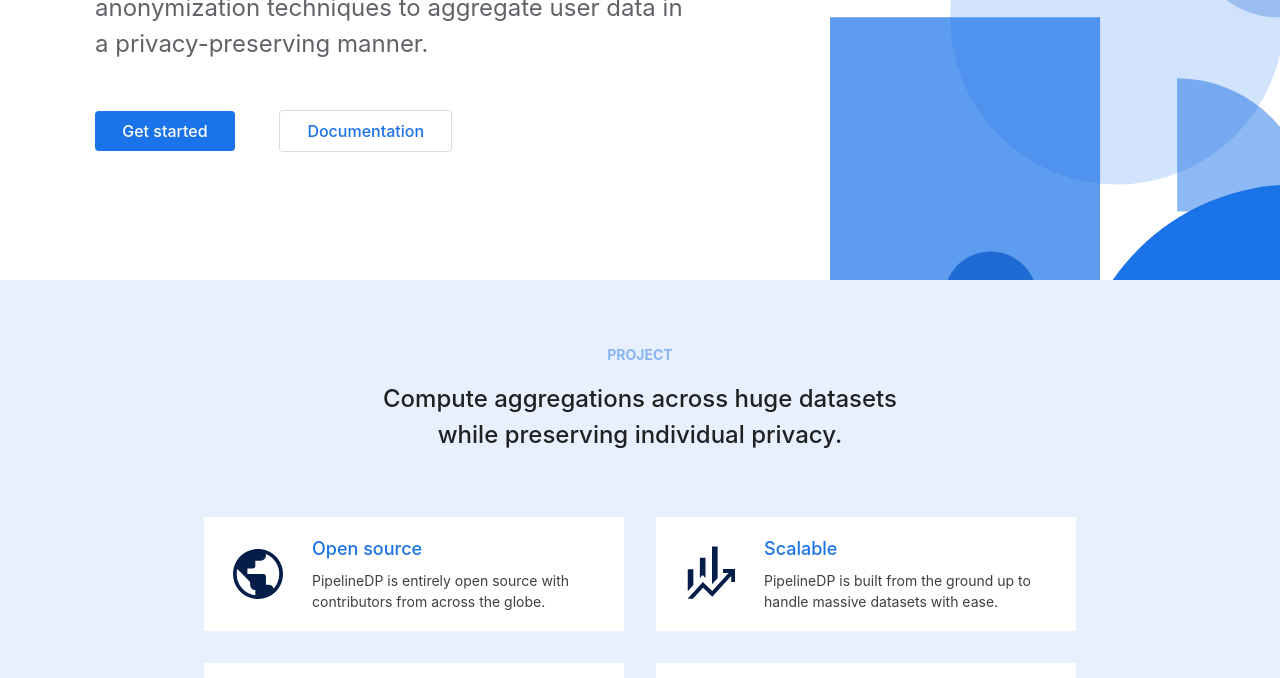
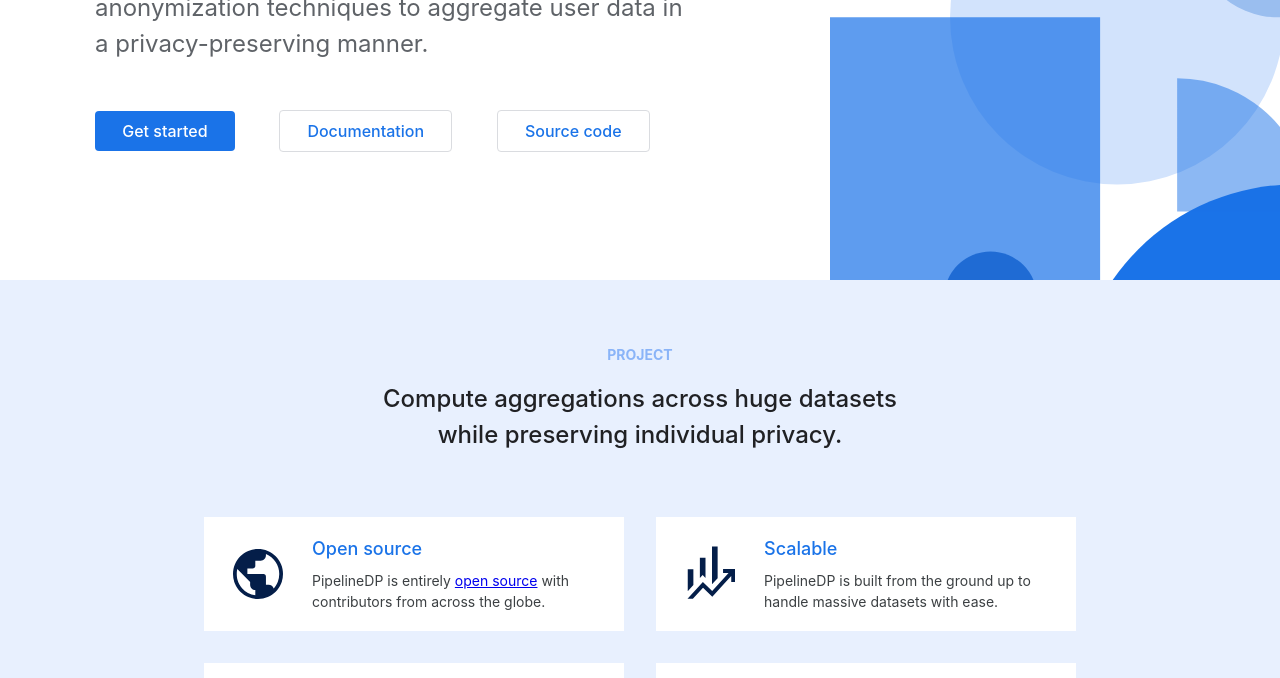
Before and after one commit to OpenMined/PipelineDP, a Jekyll site: the page built from index.html, in a window 1280 px wide. Shown: the part 436-1114 px from the top of the page. Built offline with Jekyll 4.4.1, drawn with Linux system fonts in a browser that asks for light colours.

Commit message:
Add a visible link to source code

```diff
--- a/index.html
+++ b/index.html
@@ -8,6 +8,7 @@
     <p class="c-hero__description">{{ site.description }}</p>
     <a class="c-hero__button c-button c-button--primary" href="{%- link get-started.md -%}">Get started</a>
     <a class="c-hero__button c-button c-button--secondary" href="{%- link api-documentation.md -%}">Documentation</a>
+    <a class="c-hero__button c-button c-button--secondary" href="https://github.com/OpenMined/PipelineDP" target="_blank">Source code</a>
   </div>
 </section>
 <section class="c-banner">
@@ -19,7 +20,7 @@
         <img class="c-tile__icon" src="{{ "/assets/images/open-source.svg" | relative_url }}" width="60" height="60" alt="">
         <div>
           <h3 class="c-tile__title">Open source</h3>
-          <p class="c-tile__description">PipelineDP is entirely open source with contributors from across the globe.</p>
+          <p class="c-tile__description">PipelineDP is entirely <a href="https://github.com/OpenMined/PipelineDP" target="_blank">open source</a> with contributors from across the globe.</p>
         </div>
       </li>
       <li class="c-banner__item c-tile">
```
